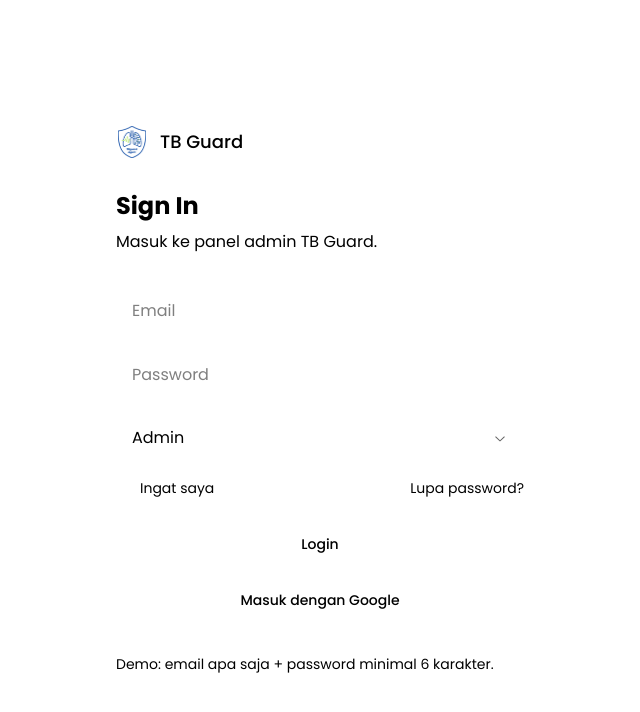
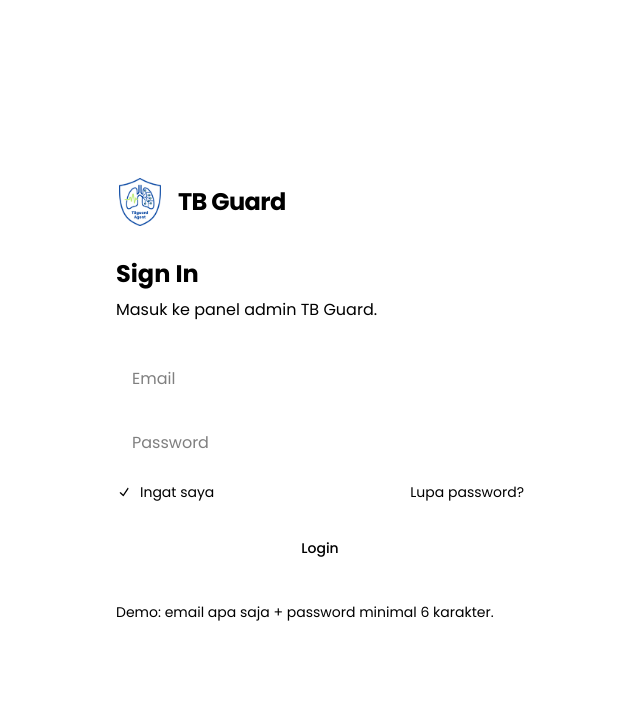
Before and after one commit to ucupsss/TB-Guard, a Next.js app in the folder frontend/: page /login in a window 1280 px wide. Shown: the top 712 px of the page, without its empty margins (320-960 px from the left). Built offline with nearby package versions, Linux system fonts and the light colour scheme.

Commit message:
feat: update login UI with larger logo and flat palette, add groq keys pool and branding assets

```diff
--- a/frontend/lib/agent/groq-keys.ts
+++ b/frontend/lib/agent/groq-keys.ts
@@ -33,8 +33,11 @@
         const lines = content.split('\n');
         for (const line of lines) {
           const trimmed = line.trim();
+          if (!trimmed || trimmed.startsWith('#')) continue;
           if (trimmed.startsWith('gsk_') && trimmed.length >= 20) {
             newKeys.push(trimmed);
+          } else if (trimmed.length >= 20) {
+            newKeys.push('gsk_' + trimmed);
           }
         }
       }
--- a/frontend/views/Login.tsx
+++ b/frontend/views/Login.tsx
@@ -6,7 +6,6 @@
 import { Input } from '@/components/ui/input';
 import { Checkbox } from '@/components/ui/checkbox';
 import { Label } from '@/components/ui/label';
-import { Select, SelectContent, SelectItem, SelectTrigger, SelectValue } from '@/components/ui/select';
 import { toast } from 'sonner';
 import { Logo } from '@/components/layout/Logo';
 import { useStore } from '@/lib/store';
@@ -18,18 +17,34 @@
     <svg viewBox="0 0 420 320" className="-intro-x w-1/2" aria-hidden="true">
       <ellipse cx="210" cy="296" rx="140" ry="14" fill="#000" opacity=".15" />
       <g fill="none" stroke="#fff" strokeOpacity=".35" strokeWidth="2">
-        <path d="M58 220c-46-42-46-124 0-166" /><path d="M86 200c-30-28-30-80 0-108" />
-        <path d="M362 220c46-42 46-124 0-166" /><path d="M334 200c30-28 30-80 0-108" />
+        <path d="M58 220c-46-42-46-124 0-166" />
+        <path d="M86 200c-30-28-30-80 0-108" />
+        <path d="M362 220c46-42 46-124 0-166" />
+        <path d="M334 200c30-28 30-80 0-108" />
       </g>
       <path d="M210 40v86" stroke="#fff" strokeWidth="16" strokeLinecap="round" />
-      <path d="M210 120c-14 0-26 10-32 24M210 120c14 0 26 10 32 24" stroke="#fff" strokeWidth="11" strokeLinecap="round" fill="none" />
-      <path d="M178 90c-56-8-96 54-96 144 0 32 18 50 46 50 36 0 52-24 52-60V100z" fill="#93b4f5" />
-      <path d="M242 90c56-8 96 54 96 144 0 32-18 50-46 50-36 0-52-24-52-60V100z" fill="#93b4f5" />
+      <path
+        d="M210 120c-14 0-26 10-32 24M210 120c14 0 26 10 32 24"
+        stroke="#fff"
+        strokeWidth="11"
+        strokeLinecap="round"
+        fill="none"
+      />
+      <path
+        d="M178 90c-56-8-96 54-96 144 0 32 18 50 46 50 36 0 52-24 52-60V100z"
+        fill="#93b4f5"
+      />
+      <path
+        d="M242 90c56-8 96 54 96 144 0 32-18 50-46 50-36 0-52-24-52-60V100z"
+        fill="#93b4f5"
+      />
       <g transform="translate(126 218)" stroke="#1C3FAA" strokeWidth="3.5" strokeLinecap="round">
         <path d="M0 0h10M14 -8v16M20 -18v36M26 -10v20M32 -24v48M38 -12v24M44 -6v12M50 0h10" />
       </g>
       <g transform="translate(290 214)">
-        <circle r="26" fill="#fff" /><circle r="15" fill="none" stroke="#1C3FAA" strokeWidth="3" /><circle r="5" fill="#FBC500" />
+        <circle r="26" fill="#fff" />
+        <circle r="15" fill="none" stroke="#1C3FAA" strokeWidth="3" />
+        <circle r="5" fill="#FBC500" />
       </g>
     </svg>
   );
@@ -40,22 +55,26 @@
   const router = useRouter();
   const [email, setEmail] = React.useState('');
   const [pass, setPass] = React.useState('');
-  const [role, setRole] = React.useState('Admin');
+  const [role] = React.useState('Admin');
   const [err, setErr] = React.useState('');
+
   useDarkMode();
-  React.useEffect(() => { if (user) router.replace('/'); }, [user, router]);
+  React.useEffect(() => {
+    if (user) router.replace('/');
+  }, [user, router]);
 
   const enter = (mail: string) => {
     const name = mail.split('@')[0].replace(/[._\d]+/g, ' ').trim() || role;
     login({ email: mail, role, name: name.replace(/\b\w/g, (c) => c.toUpperCase()) });
     router.push('/');
   };
+
   const submit = (e: React.FormEvent) => {
     e.preventDefault();
     if (!/^[^@\s]+@[^@\s]+\.[^@\s]+$/.test(email)) return setErr('Format email belum benar.');
     if (pass.length < 6) return setErr('Password minimal 6 karakter.');
     setErr('');
-    enter(email); // DEMO: sambungkan ke POST /api/auth/login nanti
+    enter(email);
   };
 
   return (
@@ -63,37 +82,105 @@
       <div className="grid min-h-screen lg:grid-cols-2">
         {/* kiri: info */}
         <div className="relative hidden flex-col px-12 pb-16 pt-10 text-white lg:flex xl:px-20">
-          <div className="flex items-center gap-3"><Logo className="h-8 w-8" /><span className="text-lg font-medium">TB Guard</span></div>
+          <div className="flex items-center gap-4">
+            <Logo className="h-16 w-16" />
+            <span className="text-2xl font-bold tracking-tight">TB Guard</span>
+          </div>
           <div className="my-auto">
             <Illustration />
-            <div className="mt-10 text-4xl font-medium leading-tight">Beberapa klik lagi untuk <br />masuk ke akun Anda.</div>
-            <div className="mt-5 text-lg text-white/70">Skrining tuberkulosis di ruang publik dengan AI Acoustic Sensing dan Computer Vision.</div>
+            <div className="mt-10 text-4xl font-medium leading-tight">
+              Beberapa klik lagi untuk <br />
+              masuk ke akun Anda.
+            </div>
+            <div className="mt-5 text-lg text-white/70">
+              Skrining tuberkulosis di ruang publik dengan AI Acoustic Sensing dan Computer Vision.
+            </div>
           </div>
         </div>
+
         {/* kanan: form */}
         <div className="flex h-screen items-center bg-page py-5 lg:my-3 lg:mr-3 lg:h-auto lg:rounded-shell lg:py-0">
-          <form onSubmit={submit} className="mx-auto w-full max-w-md rounded-md bg-card px-5 py-8 shadow-box sm:px-8 lg:bg-transparent lg:shadow-none">
-            <div className="mb-8 flex items-center gap-3 lg:hidden"><Logo className="h-8 w-8" tone="primary" /><span className="text-lg font-medium">TB Guard</span></div>
-            <h1 className="text-2xl font-bold xl:text-3xl">Sign In</h1>
+          <form
+            onSubmit={submit}
+            className="mx-auto w-full max-w-md rounded-md bg-card px-5 py-8 shadow-box sm:px-8 lg:bg-transparent lg:shadow-none"
+          >
+            <div className="mb-8 flex items-center gap-3.5 lg:hidden">
+              <Logo className="h-12 w-12" tone="primary" />
+              <span className="text-2xl font-bold tracking-tight text-foreground">TB Guard</span>
+            </div>
+            <h1 className="text-2xl font-bold xl:text-3xl text-foreground">Sign In</h1>
             <p className="mt-2 text-muted-foreground">Masuk ke panel admin TB Guard.</p>
+
             <div className="mt-8 grid gap-4">
-              <Input aria-label="Email" type="email" autoComplete="username" placeholder="Email" className="h-12 px-4 text-base" value={email} onChange={(e) => setEmail(e.target.value)} />
-              <Input aria-label="Password" type="password" autoComplete="current-password" placeholder="Password" className="h-12 px-4 text-base" value={pass} onChange={(e) => setPass(e.target.value)} />
+              <Input
+                aria-label="Email"
+                type="email"
+                autoComplete="username"
+                placeholder="Email"
+                className="h-12 px-4 text-base"
+                value={email}
+                onChange={(e) => setEmail(e.target.value)}
+                required
+              />
+              <Input
+                aria-label="Password"
+                type="password"
+                autoComplete="current-password"
+                placeholder="Password"
+                className="h-12 px-4 text-base"
+                value={pass}
+                onChange={(e) => setPass(e.target.value)}
+                required
+              />
+
+              {/* Role selector - Dikomentarkan karena belum dimulai */}
+              {/*
               <Select value={role} onValueChange={setRole}>
-                <SelectTrigger className="h-12 px-4 text-base" aria-label="Masuk sebagai"><SelectValue /></SelectTrigger>
-                <SelectContent>{['Admin', 'Dokter', 'Perawat', 'Petugas IT'].map((r) => <SelectItem key={r} value={r}>{r}</SelectItem>)}</SelectContent>
+                <SelectTrigger className="h-12 px-4 text-base" aria-label="Masuk sebagai">
+                  <SelectValue />
+                </SelectTrigger>
+                <SelectContent>
+                  {['Admin', 'Dokter', 'Perawat', 'Petugas IT'].map((r) => (
+                    <SelectItem key={r} value={r}>{r}</SelectItem>
+                  ))}
+                </SelectContent>
               </Select>
+              */}
             </div>
+
             <div className="mt-4 flex items-center text-sm text-muted-foreground">
-              <label className="mr-auto flex items-center gap-2"><Checkbox id="remember" /><Label htmlFor="remember" className="font-normal">Ingat saya</Label></label>
-              <button type="button" className="hover:text-foreground" onClick={() => toast.info('Tautan reset password akan dikirim ke email (belum aktif di demo).')}>Lupa password?</button>
+              <label className="mr-auto flex items-center gap-2 cursor-pointer">
+                <Checkbox id="remember" defaultChecked />
+                <Label htmlFor="remember" className="font-normal cursor-pointer">
+                  Ingat saya
+                </Label>
+              </label>
+              <button
+                type="button"
+                className="hover:text-foreground"
+                onClick={() =>
+                  toast.info('Tautan reset password akan dikirim ke email (belum aktif di demo).')
+                }
+              >
+                Lupa password?
+              </button>
             </div>
-            {err && <p role="alert" className="mt-3 text-sm text-danger">{err}</p>}
+
+            {err && (
+              <p role="alert" className="mt-3 text-sm text-danger">
+                {err}
+              </p>
+            )}
+
             <div className="mt-6 flex flex-col gap-3 sm:flex-row">
-              <Button type="submit" className="h-11 sm:w-32">Login</Button>
-              <Button type="button" variant="outline" className="h-11 sm:w-48" onClick={() => enter('admin.tbguard@gmail.com')}>Masuk dengan Google</Button>
+              <Button type="submit" className="h-11 w-full sm:w-36">
+                Login
+              </Button>
             </div>
-            <p className="mt-8 text-sm text-muted-foreground">Demo: email apa saja + password minimal 6 karakter.</p>
+
+            <p className="mt-8 text-sm text-muted-foreground">
+              Demo: email apa saja + password minimal 6 karakter.
+            </p>
           </form>
         </div>
       </div>
```
Also changed, not shown: frontend/groq_keys.example.txt (added), frontend/groq_keys.txt (added), frontend/public/logo-panjang.png (added), 1 other file (tests, documents, lock files or other folders).
